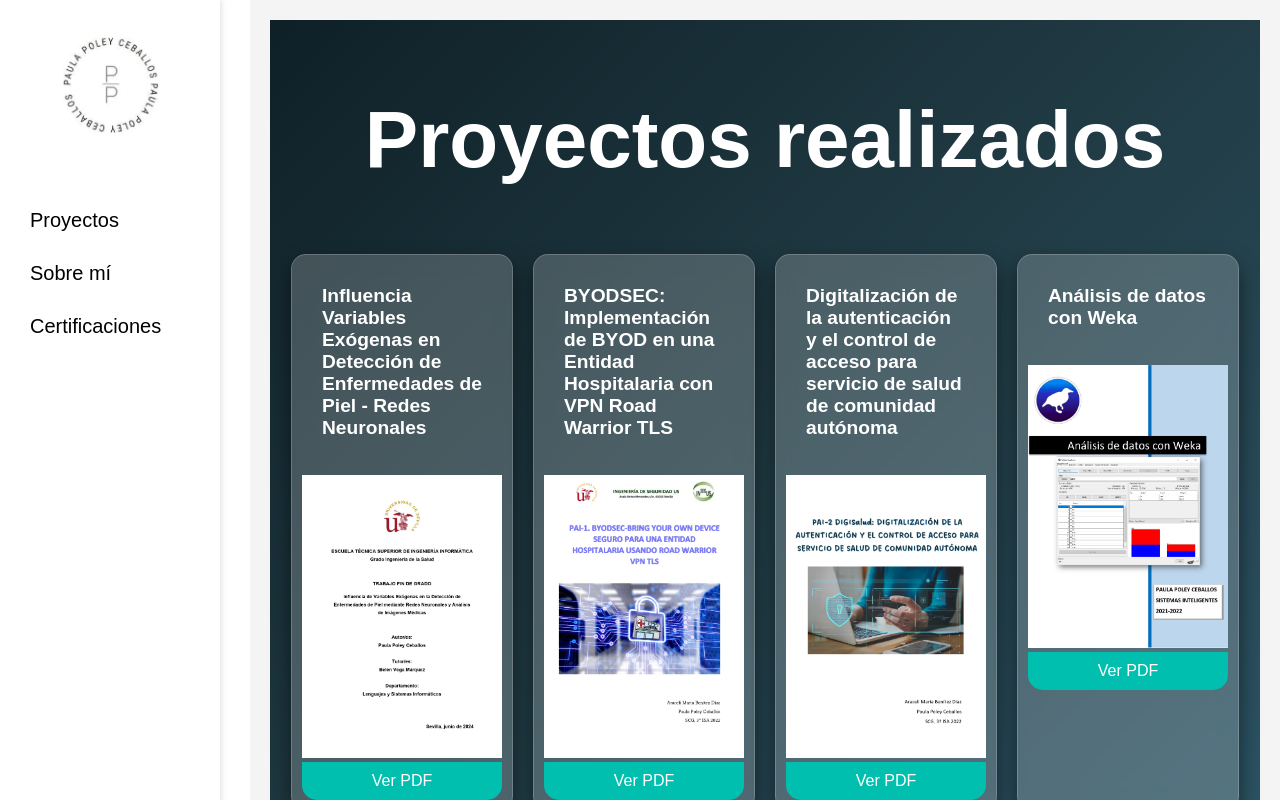
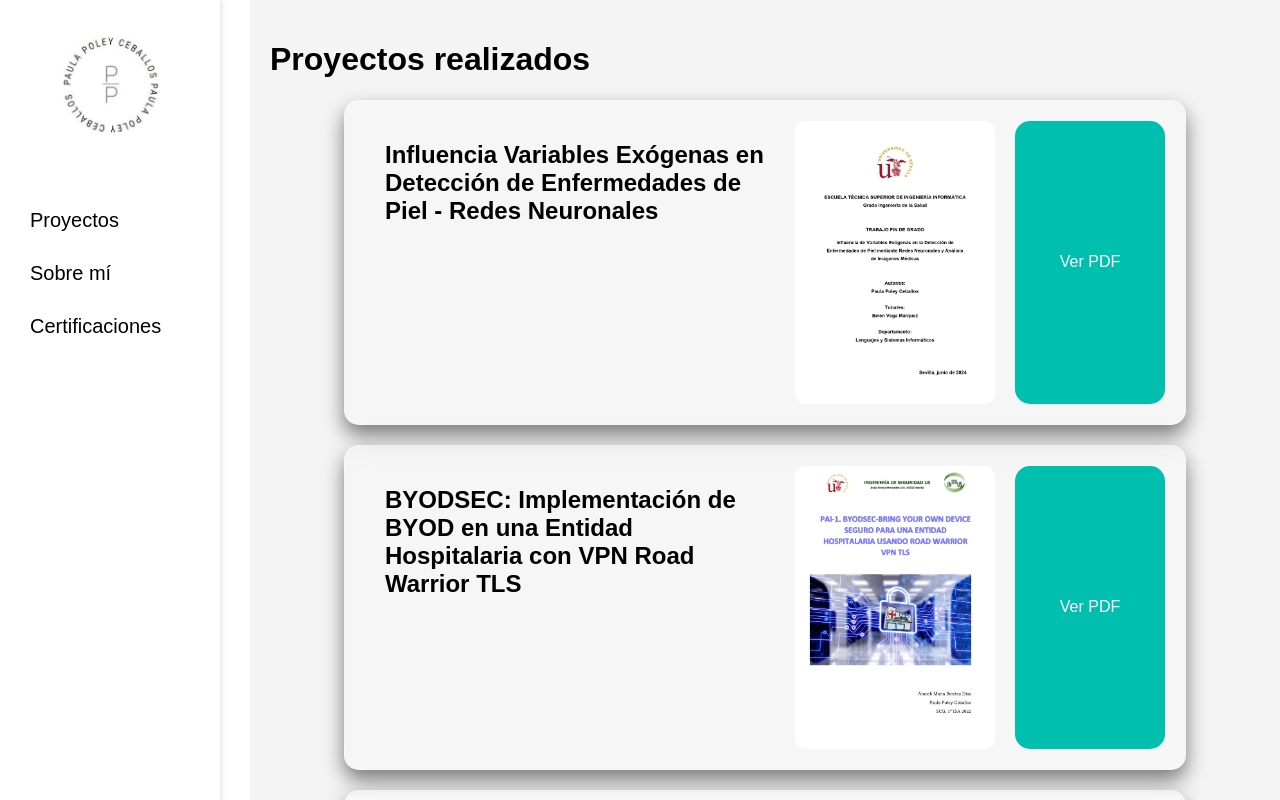
Before and after one commit to paulapoley/portfoliopaulapoley, a React (Create React App) app: page / in a window 1280 px wide. Shown: the top 800 px of the page. Built offline with nearby package versions, Linux system fonts and the light colour scheme.

Commit message:
Update Home.css

```diff
--- a/src/pages/Home.css
+++ b/src/pages/Home.css
@@ -1,83 +1,52 @@
-.home-container {
-  display: flex;
-  flex-direction: column;
-  justify-content: center;
-  align-items: center;
-  min-height: 90vh;
-  background: linear-gradient(135deg, #0f2027 0%, #203a43 50%, #2c5364 100%);
-  padding: 20px;
-  color: #ffffff;
-  font-family: 'Roboto', sans-serif;
-}
-
-.home-header {
-  text-align: center;
-  margin-bottom: 15px;
-  font-size: 2.5rem;
-  color: #ffffff;
-  font-family: 'Orbitron', sans-serif;
-}
-
 .projects-grid {
   display: flex;
-  flex-wrap: wrap;
+  flex-direction: column; /* Coloca las tarjetas en una columna */
   gap: 20px;
   justify-content: center;
-  grid-template-columns: repeat(auto-fit, minmax(300px, 1fr));
+  align-items: center; /* Centra horizontalmente */
 }
 
 .project-card {
-  border: 1px solid rgba(255, 255, 255, 0.2); /* Borde blanco semi-transparente */
+  display: flex;
+  flex-direction: row; /* Coloca los elementos de la tarjeta en fila */
+  border: 1px solid rgba(255, 255, 255, 0.2);
   border-radius: 15px;
   overflow: hidden;
-  width: 200px;
-  padding: 10px;
-  box-shadow: 0 10px 20px rgba(0, 0, 0, 0.5); /* Sombra para profundidad */
-  background: rgba(255, 255, 255, 0.2); /* Fondo semitransparente */
-  backdrop-filter: blur(10px); /* Efecto de desenfoque del fondo */
+  width: 800px; /* Aumenta el ancho para acomodar los elementos */
+  padding: 20px;
+  box-shadow: 0 10px 20px rgba(0, 0, 0, 0.5);
+  background: rgba(255, 255, 255, 0.2);
+  backdrop-filter: blur(10px);
   transition: transform 0.2s;
 }
 
-.project-card:hover {
-  transform: scale(1.03); /* Efecto de zoom al pasar el cursor */
-}
-
 .project-info {
-  padding: 20px; /* Ajusta el espaciado interno */
-}
-
-.project-title {
-  font-size: 1.2rem; /* Tamaño de fuente más grande */
-  margin: 0;
-  color: #ffffff; /* Color de texto blanco */
-  font-family: 'Orbitron', sans-serif; /* Fuente 'Orbitron' */
-}
-
-.project-description {
-  font-size: 1rem; /* Tamaño de fuente más grande */
-  color: #f1f1f1; /* Gris claro para el texto */
-  margin-top: 5px;
+  flex: 2; /* Ocupa más espacio en la tarjeta */
+  padding: 0 20px; /* Ajusta el espaciado interno */
 }
 
 .project-image {
-  width: 100%; /* Asegura que la imagen ocupe todo el ancho del contenedor */
-  height: auto; /* Mantiene la proporción de la imagen */
+  flex: 1; /* Imagen ocupa menos espacio */
+  max-width: 200px; /* Controla el tamaño máximo de la imagen */
+  margin-right: 20px; /* Espacio entre imagen y texto */
+  border-radius: 10px; /* Añadir bordes redondeados a la imagen */
 }
 
 .home-button {
   display: block;
-  width: 100%;
+  width: 150px; /* Tamaño del botón */
+  margin-left: auto; /* Alinea el botón al final */
   padding: 10px;
-  background-color: #00bfae; /* Color de fondo del botón */
+  background-color: #00bfae;
   color: white;
   border: none;
-  border-radius: 0 0 15px 15px; /* Esquinas redondeadas en la parte inferior */
+  border-radius: 15px;
   cursor: pointer;
   text-align: center;
-  font-size: 1rem; /* Tamaño de fuente más grande */
+  font-size: 1rem;
   transition: background-color 0.3s ease;
 }
 
 .home-button:hover {
-  background-color: #009d89; /* Color de fondo del botón en estado hover */
+  background-color: #009d89;
 }
```
